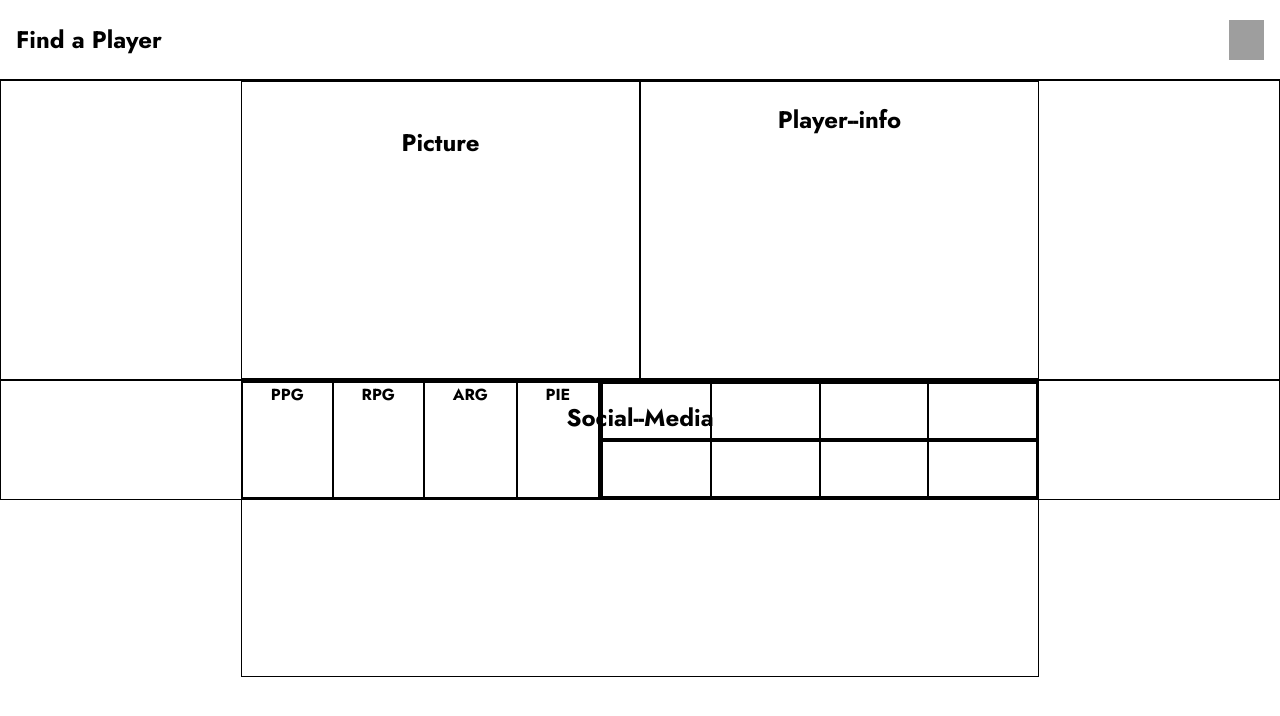
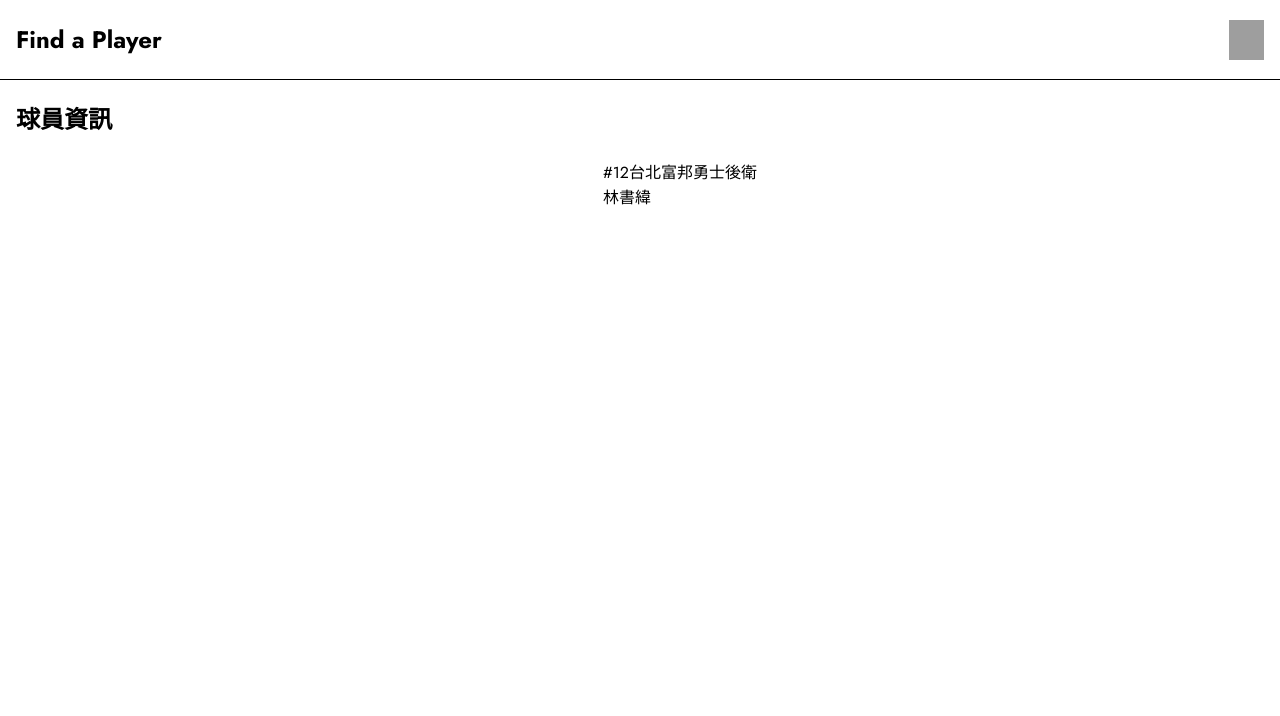
Before and after one commit to Furxx2000/Vue-Find-Players, a Vue app: page /players/F1 in a window 1280 px wide. Shown: the top 716 px of the page. Built offline with nearby package versions, Linux system fonts and the light colour scheme; grey boxes are pictures that could not be loaded.

Commit message:
html重新規劃，使用route params拿到id 取得球員資料

```diff
--- a/src/pages/players/PlayerDetail.vue
+++ b/src/pages/players/PlayerDetail.vue
@@ -1,113 +1,52 @@
 <template>
-  <section>
-    <figure>
-      <img src="" alt="" />
-      <h1>Picture</h1>
-    </figure>
-    <div class="player--info"><h1>Player--info</h1></div>
-    <div class="social--media"><h1>Social--Media</h1></div>
-  </section>
-  <div class="player--stats">
-    <div class="player-stats-left">
-      <div>PPG</div>
-      <div>RPG</div>
-      <div>ARG</div>
-      <div>PIE</div>
-    </div>
-    <div class="player-stats-right">
-      <div class="player-stats-right-item">
-        <div></div>
-        <div></div>
-        <div></div>
-        <div></div>
+  <main>
+    <h2>球員資訊</h2>
+    <section class="player--info">
+      <figure>
+        <img src="" alt="" />
+      </figure>
+      <div>
+        <div>
+          <span>#12</span>
+          <span>台北富邦勇士</span>
+          <span>後衛</span>
+        </div>
+        <div>{{ filteredPlayers.names.chiName }}</div>
       </div>
-      <div class="player-stats-right-item">
-        <div></div>
-        <div></div>
-        <div></div>
-        <div></div>
-      </div>
-    </div>
-  </div>
+    </section>
+  </main>
 </template>
 
 <script>
+import { computed } from "vue";
+import { useRoute } from "vue-router";
+import { useStore } from "vuex";
+
 export default {
-  setup() {},
+  setup() {
+    const route = useRoute();
+    const store = useStore();
+
+    const players = computed(() => store.getters["players/players"]);
+
+    const filteredPlayers = computed(() =>
+      players.value.find((player) => player.id === route.params.id)
+    );
+    console.log(filteredPlayers.value);
+
+    return { route, filteredPlayers };
+  },
 };
 </script>
 
 <style lang="scss" scoped>
-section {
-  display: flex;
-  flex-wrap: wrap;
-  justify-content: center;
-  align-items: center;
-  height: 300px;
-  border: 1px solid black;
-  padding: 0 15rem;
-
-  figure,
-  .player--info,
-  .social--media {
-    flex-grow: 1;
-    width: 300px;
-    height: 100%;
-    border: 1px solid black;
-    margin: 0;
-    text-align: center;
-  }
+main {
+  padding: 0 1rem;
 }
 
-.player--stats {
+.player--info {
   display: flex;
   align-items: center;
   justify-content: center;
-  width: 100%;
-  height: 120px;
-  border: 1px solid black;
-  padding: 0 15rem;
-
-  .player-stats-left,
-  .player-stats-right {
-    flex-grow: 1;
-    border: 1px solid black;
-    height: 100%;
-  }
-
-  .player-stats-left {
-    width: 45%;
-    display: flex;
-    align-items: center;
-
-    div {
-      flex-grow: 1;
-      height: 100%;
-      border: 1px solid black;
-      text-align: center;
-      font-weight: 600;
-    }
-  }
-
-  .player-stats-right {
-    width: 55%;
-    display: flex;
-    align-items: center;
-    flex-wrap: wrap;
-
-    .player-stats-right-item {
-      width: 100%;
-      height: 50%;
-      border: 1px solid black;
-      display: flex;
-      align-items: center;
-
-      div {
-        flex-grow: 1;
-        height: 100%;
-        border: 1px solid black;
-      }
-    }
-  }
 }
 </style>
```
